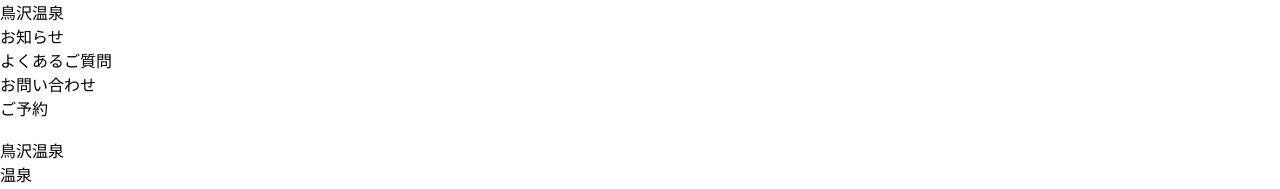
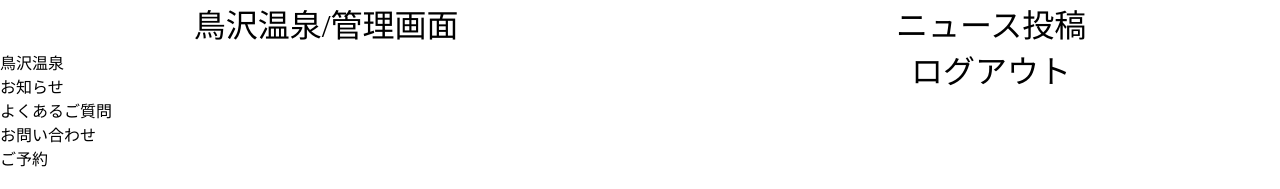
Before and after one commit to kc07-rgb/onsen_site_open, a PHP site: page /news_list.php in a window 1280 px wide. Shown: the top 189 px of the page. Run offline with PHP 8.4, Linux system fonts and the light colour scheme; the visitor is signed in with stand-in values (Sample User, id 1); data that the repository does not hold is empty; some libraries are stand-ins or nearby versions; some web fonts are replaced.

Commit message:
news after

```diff
--- a/css/page_header.css
+++ b/css/page_header.css
@@ -102,6 +102,7 @@ header-vew
     display: flex;
     justify-content: space-between;
     align-items: center;
+    top: 0;
     width: 100%;
     padding: 10px 60px;
     background-color: #1f1f1f9f;
@@ -178,7 +179,6 @@ header-vew
 .header-nav-list a:visited {
     color: #fff;
 }
-
 /*smartphon*/
 @media screen and (min-width:340px) and (max-width:767px) {
     #header{
--- a/news/news_list.php
+++ b/news/news_list.php
@@ -93,6 +93,18 @@ $pdo = null;
 </head>
 
 <body>
+    <?php if (isset($_SESSION["user_id"])): ?>
+        <div class="admin_header">
+            <p>鳥沢温泉/管理画面</p>
+            <nav>
+                <ul>
+                    <li><a href="./news_form.php">ニュース投稿</a></li>
+                    <li><a href="/温泉/users/logout.php">ログアウト</a></li>
+                </ul>
+            </nav>
+        </div>
+    <?php endif; ?>
+
     <header id="header">
         <div id="header-top">
             <a href="../header.php" class="header-logo">鳥沢温泉</a>
@@ -108,7 +120,7 @@ $pdo = null;
             </nav>
         </div>
 
-        <div id="header-vew">
+        <div id="header-vew" class="<?= isset($_SESSION["user_id"]) ? "admin" : "" ?>">
             <a href="../header.php" class="header-vew-logo">鳥沢温泉</a>
             <nav class="header-nav">
                 <ul class="header-nav-list">
@@ -119,6 +131,7 @@ $pdo = null;
                 </ul>
             </nav>
         </div>
+
     </header>
 
     <div id="page">
@@ -167,18 +180,6 @@ $pdo = null;
             </ul>
         </nav>
     </div>
-
-
-    <div class="nav">
-        <nav>
-            <a href="../header.php">鳥沢温泉</a>
-            <a href="./news_form.php">ニュースフォーム</a>
-            <a href="/温泉/users/user_ registration.php">ユーザー登録</a>
-            <a href="../users/login.php">ログイン</a>
-            <a href="/温泉/users/logout.php">ログアウト</a>
-        </nav>
-    </div>
-
 
 
     <div class="news_list">
@@ -284,4 +285,5 @@ $pdo = null;
 
     <script src="../app.js"></script>
 </body>
+
 </html>
--- a/news/news_list2.css
+++ b/news/news_list2.css
@@ -293,6 +293,20 @@
         z-index: 60;
     }
 
+    .admin_header{
+        display: flex;
+        justify-content: space-around;
+        height: 50px;
+        font-size: 2rem;
+        text-align: center;
+    }
+    .admin_header a{
+        position: relative;
+        margin-left: 50px;
+        cursor: pointer;
+        z-index: 50;
+    }
+
     /*smartphon*/
     @media screen and (min-width:340px) and (max-width:767px) {
         html{
--- a/style.css
+++ b/style.css
@@ -108,6 +108,12 @@ header
 .header-top-list a:visited {
     color: #fff;
 }
+
+/*admin*/
+#header-vew.admin.active{
+    top: 0;
+}
+
 
 
 /*
```
Lines whose indentation alone changed are shown as unchanged.
